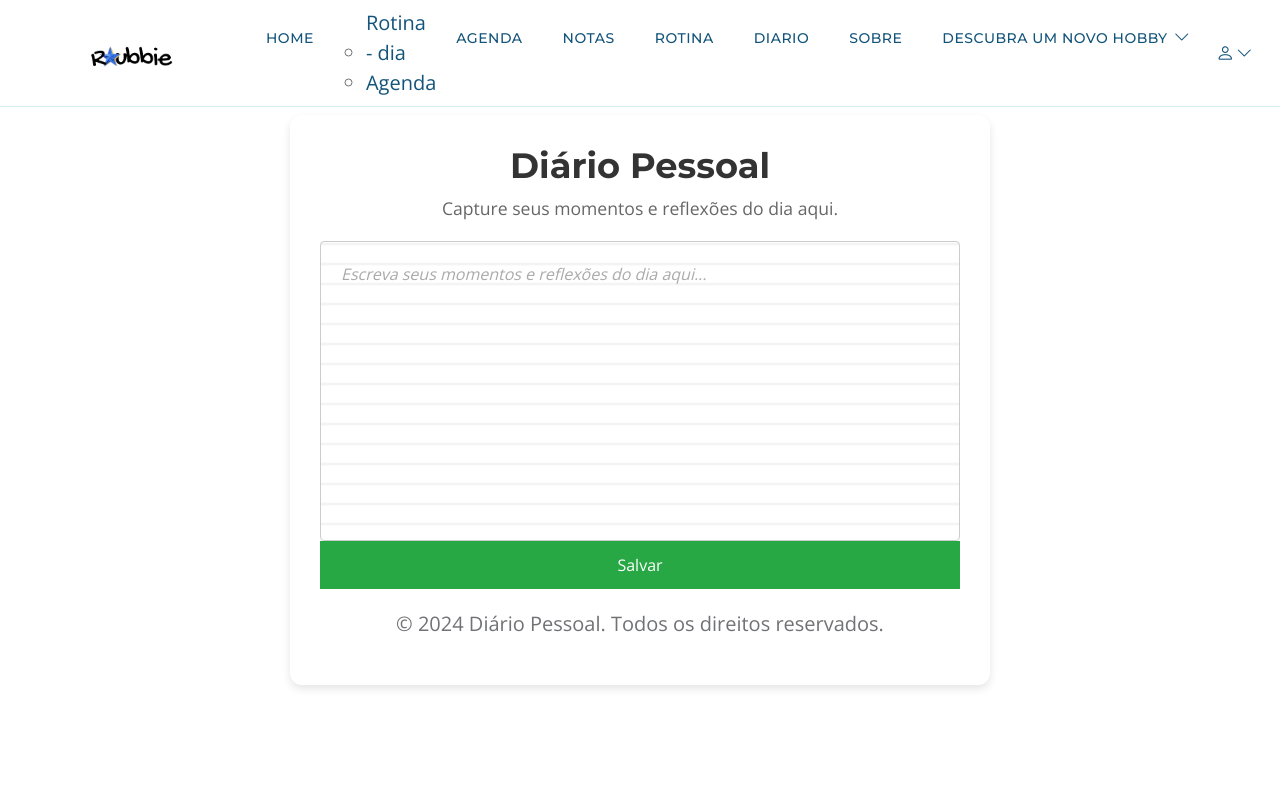
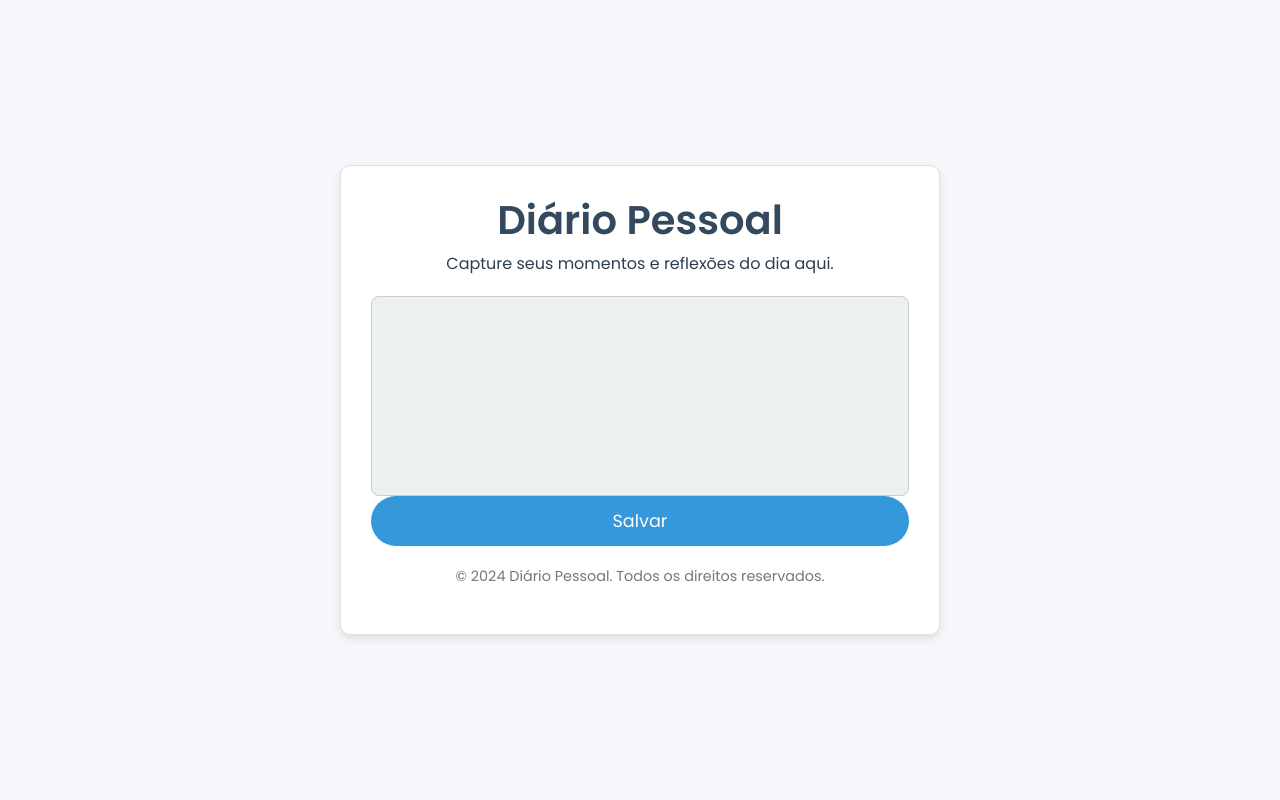
Before and after one commit to emillycaaroline/roubbie, a PHP site: page /roubbie/diario.php in a window 1280 px wide; the page is wider, and only the part inside the window is pictured. Run offline with PHP 8.4, Linux system fonts and the light colour scheme.

Commit message:
atualiza

```diff
--- a/diario.php
+++ b/diario.php
@@ -5,110 +5,72 @@
     <meta charset="utf-8">
     <meta name="viewport" content="width=device-width, initial-scale=1.0">
     <title>Diário Pessoal</title>
-    <!-- CSS FILES -->
-    <link rel="preconnect" href="https://fonts.googleapis.com">
-    <link rel="preconnect" href="https://fonts.gstatic.com" crossorigin>
-    <link href="https://fonts.googleapis.com/css2?family=Montserrat:wght@500;600;700&family=Open+Sans&display=swap" rel="stylesheet">
+    <link href="https://fonts.googleapis.com/css2?family=Poppins:wght@300;400;500;600;700&display=swap" rel="stylesheet">
     <link href="css/bootstrap.min.css" rel="stylesheet">
-    <link href="css/bootstrap-icons.css" rel="stylesheet">
-    <link href="css/templatemo-topic-listing.css" rel="stylesheet">
-    <link href="css/styles.css" rel="stylesheet"> <!-- External CSS -->
     <style>
-        /* Reset de margens e padding */
-        * {
-            margin: 0;
-            padding: 0;
-            box-sizing: border-box;
+        body {
+            background-color: #f5f7fa;
+            color: #2c3e50;
+            font-family: 'Poppins', sans-serif;
+            display: flex;
+            justify-content: center;
+            align-items: center;
+            height: 100vh;
         }
 
-        /* Configura o body para usar flexbox */
-        html, body {
-            height: 100%;
-            display: flex;
-            flex-direction: column;
-            margin: 0;
+        .container1 {
+            background-color: #ffffff;
+            border: 1px solid #e0e0e0;
+            border-radius: 10px;
+            padding: 30px;
+            width: 90%;
+            max-width: 600px;
+            box-shadow: 0 4px 8px rgba(0, 0, 0, 0.1);
         }
 
-        /* Cor de fundo da página */
-        body {
-            background: #e0e5ec;
-            font-family: 'Segoe UI', Tahoma, Geneva, Verdana, sans-serif;
-            justify-content: center;
-            align-items: center;
-        }
-
-        /* Container principal */
-        .container1 {
-            width: 90%;
-            max-width: 700px;
-            background: #ffffff;
-            padding: 30px;
-            border-radius: 12px;
-            box-shadow: 0 4px 8px rgba(0, 0, 0, 0.1);
-            position: relative;
-            overflow: hidden;
-            margin-top: 50px;
-            margin-bottom: 50px;
-        }
-
-        /* Estilo do cabeçalho */
         header {
             text-align: center;
             margin-bottom: 20px;
         }
 
         header h1 {
-            font-size: 2.2em;
-            color: #333;
+            font-weight: 600;
+            color: #34495e;
         }
 
-        header p {
-            font-size: 1.1em;
-            color: #666;
+        .diary-entry {
+            width: 100%;
+            height: 200px;
+            padding: 15px;
+            border-radius: 8px;
+            border: 1px solid #ccc;
+            font-size: 1rem;
+            background-color: #ecf0f1;
+            outline: none;
+            transition: background-color 0.3s, box-shadow 0.3s;
         }
 
-        /* Área de texto estilizada */
-        .diary-entry {
-            width: 100%;
-            height: 300px;
-            padding: 20px;
-            border: 1px solid #ccc;
-            border-radius: 4px;
-            font-size: 1em;
-            line-height: 1.6em;
-            background: #ffffff;
-            background-clip: padding-box;
-            color: #333;
-            resize: none;
-            overflow-y: auto;
-            white-space: pre-wrap;
-            background: linear-gradient(to bottom, #ffffff 0%, #f0f0f0 10%, #ffffff 20%);
-            background-size: 100% 20px;
-        }
-
-        .diary-entry:empty:before {
-            content: attr(data-placeholder);
-            color: #aaa;
-            font-style: italic;
+        .diary-entry:focus {
+            background-color: #ffffff;
+            box-shadow: 0 0 10px rgba(52, 152, 219, 0.5);
         }
 
         button {
             display: inline-block;
             padding: 12px 24px;
             border: none;
-            border-radius: 8px;
-            background-color: #28a745;
-            color: #fff;
-            font-size: 1.1em;
+            border-radius: 50px;
+            background-color: #3498db;
+            color: #ffffff;
+            font-size: 1.1rem;
             cursor: pointer;
             transition: background-color 0.3s, transform 0.2s;
-            margin-top: 20px;
             width: 100%;
         }
 
         button:hover {
-            background-color: #218838;
-            transform: scale(1.02);
+            background-color: #2980b9;
+            transform: scale(1.05);
         }
 
         footer {
@@ -150,25 +119,13 @@
         </footer>
     </div>
 
-<!-- Script de funcionamento do diario -->
     <script>
         function saveEntry() {
             const diaryContent = document.querySelector('.diary-entry').innerText;
-
-            // Exemplo de exibição do conteúdo em um alerta
             alert('Seu texto salvo:\n\n' + diaryContent);
-
-            // Mostrar feedback na página
-            document.getElementById('feedback').style.display = 'block';
-
-            // Limpar feedback após alguns segundos
-            setTimeout(() => {
-                document.getElementById('feedback').style.display = 'none';
-            }, 3000);
+            // Aqui você pode adicionar a lógica para salvar a entrada
         }
     </script>
+</body>
 
-    <!-- JavaScript Bundle with Popper -->
-    <script src="js/bootstrap.bundle.min.js"></script>
-</body>
 </html>
--- a/includes/header.php
+++ b/includes/header.php
@@ -90,9 +90,6 @@
                         <a class="nav-link click" href="http://localhost/roubbie/projeto_fullcalendar_js_php-master/index.php">Agenda</a>
                     </li>
                     <li class="nav-item">
-                        <a class="nav-link click" href="notas.php">Notas</a>
-                    </li>
-                    <li class="nav-item">
                         <a class="nav-link click" href="http://localhost/roubbie/projeto_fullcalendar_js_php-master/index.php">Rotina</a>
                     </li>
                     <li class="nav-item">
--- a/quizz.php
+++ b/quizz.php
@@ -1,5 +1,6 @@
 <!DOCTYPE html>
 <html lang="pt-BR">
+
 <head>
     <meta charset="UTF-8">
     <meta name="viewport" content="width=device-width, initial-scale=1.0">
@@ -84,6 +85,7 @@
         }
     </style>
 </head>
+
 <body>
     <div class="container">
         <h1>Quiz de Personalidade e Temperamento</h1>
@@ -224,4 +226,5 @@
         }
     </script>
 </body>
+
 </html>
```
Also changed, not shown: other parts of diario.php (+19 -12 lines), analise-rot.html (+12 -5 lines), includes/footer.php (+43 -19 lines), notas.php (deleted, +0 -127 lines), sobre.php (+35 -38 lines).
